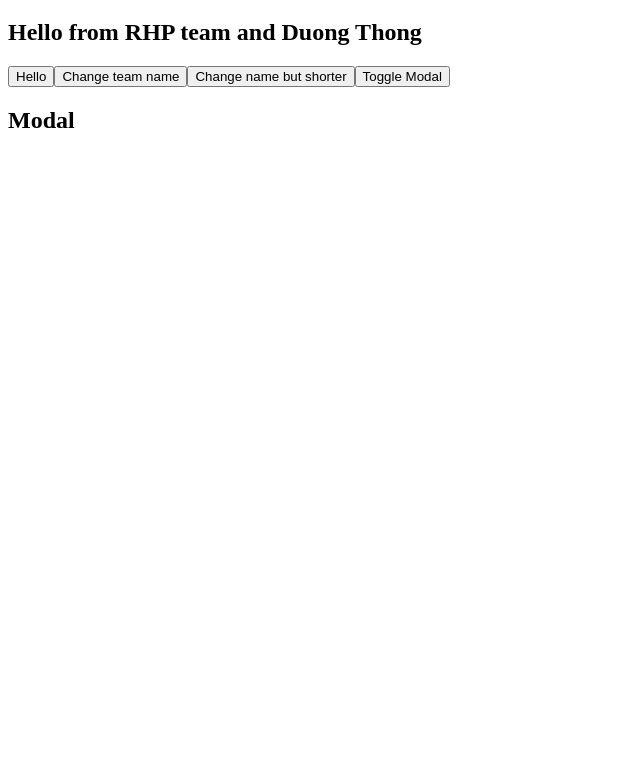
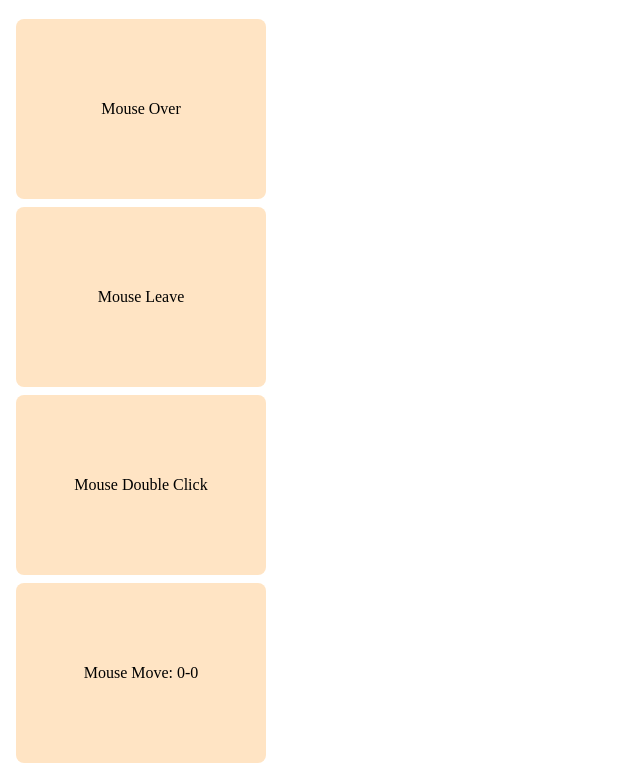
Before and after one commit to DuongThanhThong-B2012149/learn-vuejs-cdn, a plain HTML site: page index.html in a window 1280 px wide. Shown: the part 61-832 px from the top of the page, without its empty margins (0-640 px from the left). Before the commit the page ends 800 px from the top, so only its background shows below. Drawn offline with nearby package versions, Linux system fonts and the light colour scheme.

Commit message:
event mouse

```diff
--- a/index.html
+++ b/index.html
@@ -5,10 +5,33 @@
     <meta http-equiv="X-UA-Compatible" content="IE=edge" />
     <meta name="viewport" content="width=device-width, initial-scale=1.0" />
     <title>VueJS</title>
+    <style>
+      .card {
+        display: flex;
+        justify-content: center;
+        align-items: center;
+        width: 250px;
+        height: 180px;
+        background-color: bisque;
+        border-radius: 8px;
+        margin: 8px;
+      }
+    </style>
   </head>
   <body>
     <h1>Hello VueJS</h1>
-    <section id="contact"></section>
+    <section id="contact">
+      <div class="card-container">
+        <div class="card" @mouseover="onLogEvent">Mouse Over</div>
+        <div class="card" @mouseleave="onLogEvent">Mouse Leave</div>
+        <div class="card" @dblclick="onLogEventWithParams($event,50,100)">
+          Mouse Double Click
+        </div>
+        <div class="card" @mousemove="onMouseMoveEvent">
+          Mouse Move: {{`${x}-${y}`}}
+        </div>
+      </div>
+    </section>
     <script src="https://unpkg.com/vue@3"></script>
     <script src="./main.js"></script>
   </body>
--- a/main.js
+++ b/main.js
@@ -1,25 +1,22 @@
 const app = Vue.createApp({
-  template:
-    "<h1>Hello from {{teamName}} and {{`${firstName} ${lastName}`}}</h1><p>{{isHello ? 'Chao ': '' }}</p><button v-on:click='isHello = true'>Hello</button><button @click='onChangeTeamName'>Change team name</button><button @click='onChangeName'>Change name but shorter</button><button @click='onToggleModal'>Toggle Modal</button><div class='modal' v-if='isShowModal'>  <h1>Modal</h1></div>",
+  template: "",
   data() {
     return {
-      teamName: "RHP team",
-      firstName: "Duong",
-      lastName: "Thong",
-      isHello: false,
-      isShowModal: true,
+      x: 0,
+      y: 0,
     };
   },
   methods: {
-    onChangeTeamName(e) {
-      this.teamName = "Herocode dev";
+    onLogEvent(event) {
+      console.log("Running event...", event);
     },
-    onChangeName(e) {
-      this.firstName = "Herocode";
-      this.lastName = "dev";
+    onLogEventWithParams(event, a, b) {
+      console.log(a, b);
     },
-    onToggleModal(e) {
-      this.isShowModal = !this.isShowModal;
+    onMouseMoveEvent(event) {
+      console.log("Running mouse move event...", event);
+      this.x = event.offsetX;
+      this.y = event.offsetY;
     },
   },
 });
```
